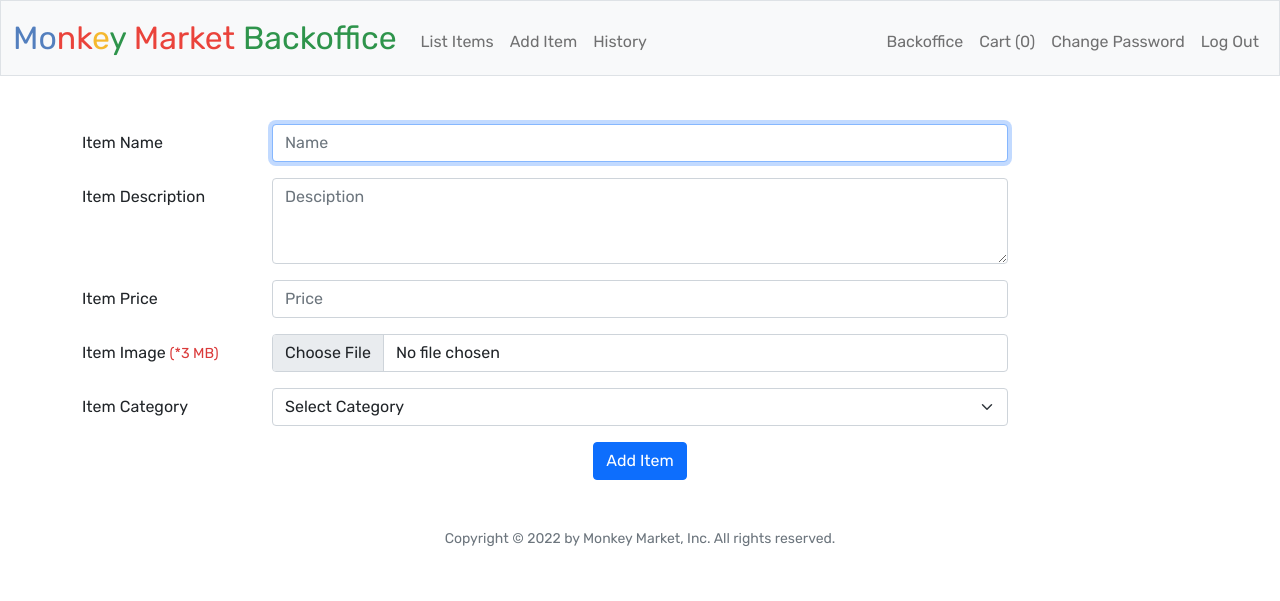
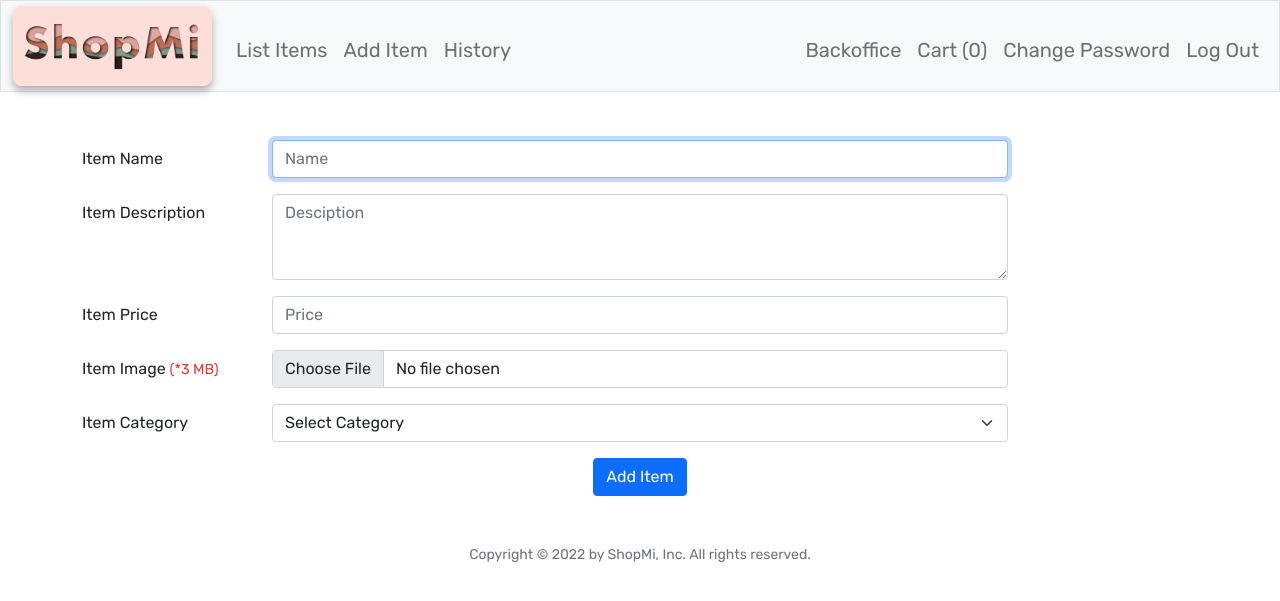
Before and after one commit to weerapat123/cs50-project, a Flask app: page /backoffice/add_item in a window 1280 px wide. Shown: the top 601 px of the page. Run offline with Flask 2, Linux system fonts and the light colour scheme; the visitor is signed in with stand-in values (Sample User, id 1).

Commit message:
Rename the shop

```diff
--- a/app.py
+++ b/app.py
@@ -25,12 +25,20 @@ from helpers import (
 import pymongo
 import config
 import datetime
+import logging
 from bson.objectid import ObjectId
 from aws import AWSService
 
 s3 = AWSService()
 
 app = Flask(__name__)
+
+logging.basicConfig(level=logging.DEBUG)
+
+if config.AWS_ENABLE:
+    logging.info("aws service is enabled")
+else:
+    logging.info("aws service is disabled")
 
 # Connect to the database
 client = None
@@ -139,13 +147,14 @@ def handle_bad_request(e):
 
 @app.route("/")
 def index():
-    try:
-        page = int(request.args.get("page"))
-    except Exception as e:
-        app.logger.debug(f"page error {e}")
-        page = 1
-
-    if page is None or page < 1:
+    page = request.args.get("page")
+    if page:
+        try:
+            page = int(page)
+        except Exception as e:
+            app.logger.debug(f"page error {e}")
+            page = 1
+    else:
         page = 1
 
     cursor = (
@@ -297,7 +306,7 @@ def change_password():
         if res.modified_count == 0:
             return apology("internal server error", 500)
 
-        flash("Your password has been changed.")
+        flash("Your password has been changed")
         return redirect("/")
 
     return render_template("change_password.html")
@@ -345,7 +354,8 @@ def add_item():
             # filename = secure_filename(filename)
             path = os.path.join(app.config["UPLOAD_FOLDER"], filename)
             file.save(path)
-            s3.upload_file(path, filename)
+            if config.AWS_ENABLE:
+                s3.upload_file(path, filename)
 
         user_id = session["user_id"]
         app.logger.debug(f"[add_item] user_id: {user_id}")
@@ -382,7 +392,7 @@ def add_item():
 @app.route("/uploads/<path:filename>")
 def download_file(filename):
     path = os.path.join(app.config["UPLOAD_FOLDER"], filename)
-    if not os.path.exists(path):
+    if config.AWS_ENABLE and not os.path.exists(path):
         s3.download_file(filename, path)
 
     return send_from_directory(UPLOAD_FOLDER, filename)
@@ -552,7 +562,7 @@ def checkout():
     items_coll.bulk_write(bulk_req)
 
     session.pop(cart_key)
-    flash("You ahve successfully checkouted your cart")
+    flash("You have successfully checkouted your cart")
     return redirect("/")
 
 
@@ -562,7 +572,7 @@ init_upload()
 if __name__ == "__main__":
     app.logger.info("app is starting")
     try:
-        app.run()
+        app.run(debug=True)
     except Exception as e:
         print(f"Exception found: {e}")
     finally:
--- a/aws.py
+++ b/aws.py
@@ -1,8 +1,8 @@
 import boto3
-
+import config
 
 class AWSService:
-    bucket = "monkey-market-bucket"
+    bucket = config.AWS_BUCKET
 
     def __init__(self):
         self.s3 = boto3.client("s3")
--- a/static/styles.css
+++ b/static/styles.css
@@ -24,3 +24,9 @@ nav .navbar-brand .yellow {
 nav .navbar-brand .green {
   color: #2e944b;
 }
+
+.logo {
+  height: 5rem;
+  border-radius: 9px;
+  box-shadow: 0 0.3rem 0.5rem rgba(0, 0, 0, 0.3);
+}
--- a/templates/backoffice.html
+++ b/templates/backoffice.html
@@ -20,6 +20,6 @@ Backoffice
             <span class="visually-hidden">Loading...</span>
         </div>
     </div>
-    <p class="fs-3">Welcome to Monkey Market backoffice!</p>
+    <p class="fs-3">Welcome to ShopMi backoffice!</p>
 </div>
 {% endblock %}
--- a/templates/layout.html
+++ b/templates/layout.html
@@ -23,21 +23,16 @@
     <link rel="preconnect" href="https://fonts.gstatic.com" crossorigin>
     <link href="https://fonts.googleapis.com/css2?family=Rubik:wght@400;500;600;700&display=swap" rel="stylesheet">
 
-    <title>Monkey Market: {% block title %}{% endblock %}</title>
+    <title>Shop Mi: {% block title %}{% endblock %}</title>
 
 </head>
 
 <body>
-    <nav class="bg-light border navbar navbar-expand-md navbar-light">
+    <nav class="bg-light border navbar navbar-expand-md navbar-light py-0">
         <div class="container-fluid">
-            {% if session["user_id"] and "/backoffice" in url_for(request.endpoint, **request.view_args) %}
-            <a class="navbar-brand" href="/"><span class="blue">Mo</span><span class="red">nk</span><span
-                    class="yellow">e</span><span class="green">y</span> <span class="red">Market</span> <span
-                    class="green"> Backoffice</span></a>
-            {% else %}
-            <a class="navbar-brand" href="/"><span class="blue">Mo</span><span class="red">nk</span><span
-                    class="yellow">e</span><span class="green">y</span> <span class="red">Market</span></a>
-            {% endif %}
+            <a class="navbar-brand" href="/">
+                <img class="logo" src="/static/shopmi.PNG" alt="Shopmi logo">
+            </a>
 
             <button aria-controls="navbar" aria-expanded="false" aria-label="Toggle navigation" class="navbar-toggler"
                 data-bs-target="#navbar" data-bs-toggle="collapse" type="button">
@@ -47,23 +42,23 @@
                 {% if session["user_id"] %}
                 {% if "/backoffice" in url_for(request.endpoint, **request.view_args) %}
                 <ul class="navbar-nav me-auto mt-2">
-                    <li class="nav-item"><a class="nav-link" href="/backoffice/list_items">List Items</a></li>
-                    <li class="nav-item"><a class="nav-link" href="/backoffice/add_item">Add Item</a></li>
-                    <li class="nav-item"><a class="nav-link" href="/backoffice/history">History</a></li>
+                    <li class="nav-item"><a class="nav-link fs-5" href="/backoffice/list_items">List Items</a></li>
+                    <li class="nav-item"><a class="nav-link fs-5" href="/backoffice/add_item">Add Item</a></li>
+                    <li class="nav-item"><a class="nav-link fs-5" href="/backoffice/history">History</a></li>
                 </ul>
                 {% endif %}
                 <ul class="navbar-nav ms-auto mt-2">
-                    <li class="nav-item"><a class="nav-link" href="/backoffice">Backoffice</a></li>
-                    <li class="nav-item"><a class="nav-link" href="/cart">Cart (<span id="cart-number">{{
+                    <li class="nav-item"><a class="nav-link fs-5" href="/backoffice">Backoffice</a></li>
+                    <li class="nav-item"><a class="nav-link fs-5" href="/cart">Cart (<span id="cart-number">{{
                                 session["cart_item"] | length }}</span>)</a>
                     </li>
-                    <li class="nav-item"><a class="nav-link" href="/change_password">Change Password</a></li>
-                    <li class="nav-item"><a class="nav-link" href="/logout">Log Out</a></li>
+                    <li class="nav-item"><a class="nav-link fs-5" href="/change_password">Change Password</a></li>
+                    <li class="nav-item"><a class="nav-link fs-5" href="/logout">Log Out</a></li>
                 </ul>
                 {% else %}
                 <ul class="navbar-nav ms-auto mt-2">
-                    <li class="nav-item"><a class="nav-link" href="/register">Register</a></li>
-                    <li class="nav-item"><a class="nav-link" href="/login">Log In</a></li>
+                    <li class="nav-item"><a class="nav-link fs-5" href="/register">Register</a></li>
+                    <li class="nav-item"><a class="nav-link fs-5" href="/login">Log In</a></li>
                 </ul>
                 {% endif %}
             </div>
@@ -83,7 +78,7 @@
     </main>
 
     <footer class="mb-5 small text-center text-muted">
-        Copyright &copy; <span class="year">2027</span> by Monkey Market, Inc. All rights reserved.
+        Copyright &copy; <span class="year">2027</span> by ShopMi, Inc. All rights reserved.
     </footer>
 
     <script>
```
Also changed, not shown: config.py (+9 -2 lines), static/shopmi.PNG (added).
